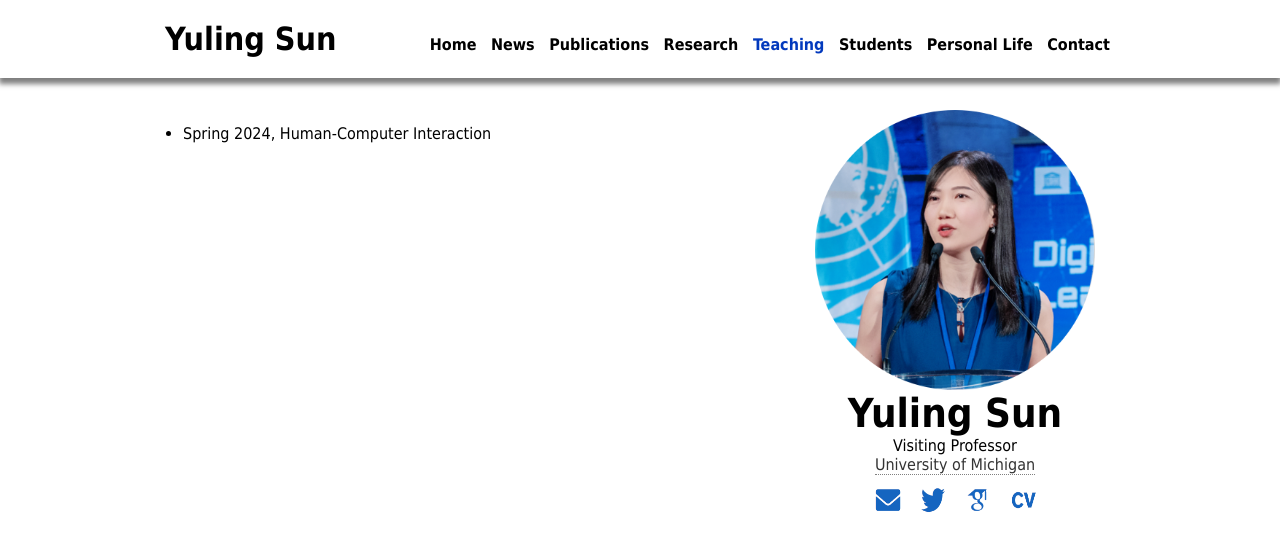
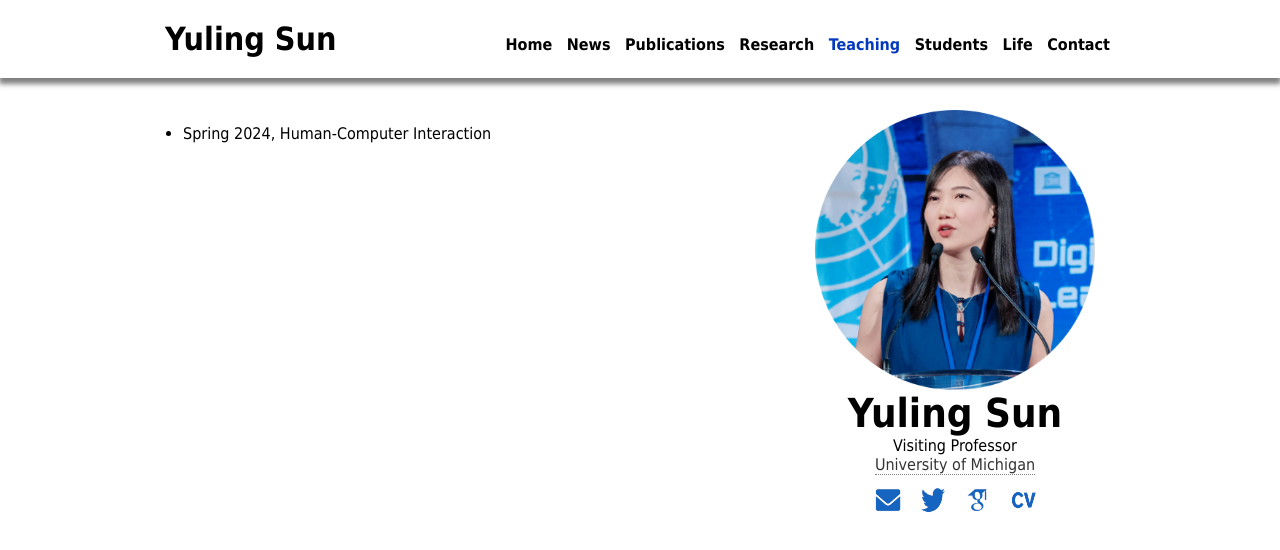
Before and after one commit to yulingsun-hci/yulingsun-hci.github.io, a plain HTML site: page teaching.html in a window 1280 px wide. Drawn offline with Linux system fonts and the light colour scheme.

Commit message:
Update teaching.html

```diff
--- a/teaching.html
+++ b/teaching.html
@@ -21,7 +21,7 @@
         <span onclick="changeMenu(3)">Research</span>
         <span class="active" onclick="changeMenu(null)">Teaching</span>
         <span onclick="changeMenu(5)">Students</span>
-        <span onclick="changeMenu(6)">Personal Life</span>
+        <span onclick="changeMenu(6)">Life</span>
         <span onclick="changeMenu(7)">Contact</span>
       </div>
     </div>
```
